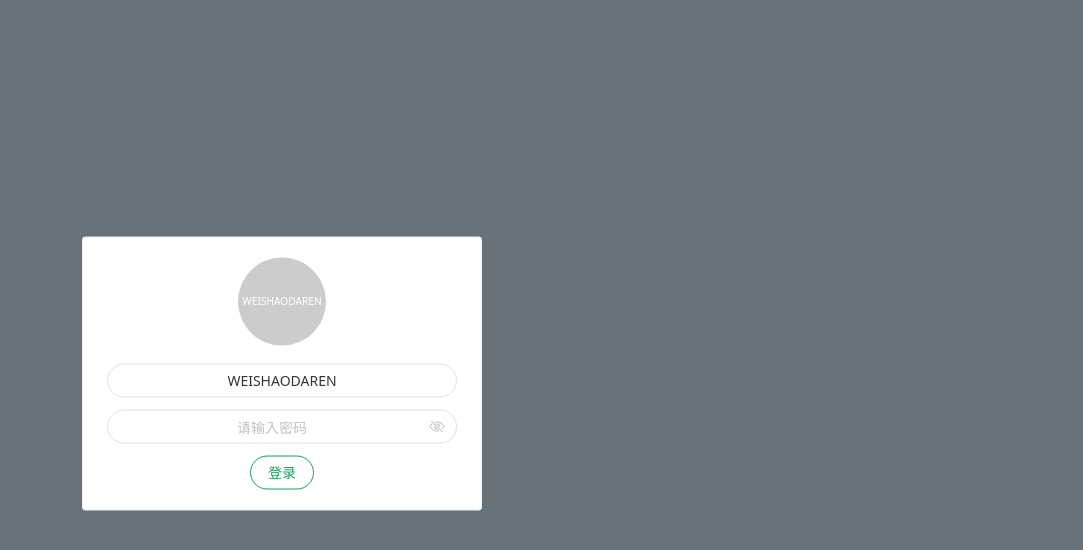
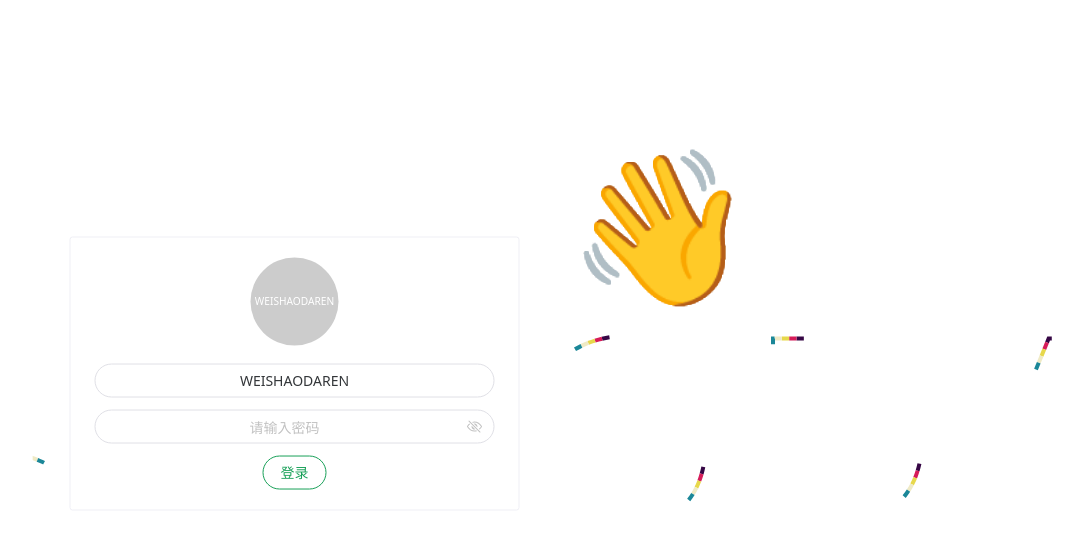
Before and after one commit to Tapiridae/BorderCollie, a Vue app: page /#/login in a window 1280 px wide. Shown: the top 550 px of the page, without its empty margins (74-1157 px from the left). Built offline with nearby package versions, Linux system fonts and the light colour scheme; a small style sheet from the web is missing.

Commit message:
update login

```diff
--- a/src/pages/login.vue
+++ b/src/pages/login.vue
@@ -1,5 +1,24 @@
 <template>
   <div class="login-layout">
+    <div class="login-svg">
+      <svg viewBox="0 0 800 600">
+        <symbol id="s-text">
+          <text text-anchor="middle" x="50%" y="35%" class="text--line">
+            嗨 👋
+          </text>
+          <text text-anchor="middle" x="50%" y="68%" class="text--line2">
+            {{ userName }}
+          </text>
+        </symbol>
+        <g class="g-ants">
+          <use xlink:href="#s-text" class="text-copy"></use>
+          <use xlink:href="#s-text" class="text-copy"></use>
+          <use xlink:href="#s-text" class="text-copy"></use>
+          <use xlink:href="#s-text" class="text-copy"></use>
+          <use xlink:href="#s-text" class="text-copy"></use>
+        </g>
+      </svg>
+    </div>
     <div class="login-card-container">
       <n-card hoverable>
         <n-space vertical size="large">
@@ -41,7 +60,7 @@ export default defineComponent({
 
 <script lang="ts" setup>
 import type { MessageReactive } from 'naive-ui';
-import { defineComponent, onMounted, ref } from 'vue';
+import { defineComponent, ref } from 'vue';
 import { useMessage } from 'naive-ui';
 
 const color = ref('');
@@ -68,14 +87,6 @@ const handleClick2Login = () => {
     message.warning('注意填写完整哦');
   }
 };
-
-onMounted(() => {
-  setInterval(() => {
-    color.value = `rgba(${parseInt(String(Math.random() * 256))},${parseInt(
-      String(Math.random() * 256)
-    )}, ${parseInt(String(Math.random() * 256))} )`;
-  }, 500);
-});
 </script>
 
 <style lang="less" scoped>
@@ -83,14 +94,72 @@ onMounted(() => {
   position: relative;
   widows: 100vw;
   height: 100vh;
-  background-color: v-bind(color);
+
+  .login-svg {
+    background: #000;
+    background-size: 0.12em 100%;
+    font: 16em/1 Arial;
+
+    .text--line {
+      font-size: 0.5em;
+    }
+
+    svg {
+      position: absolute;
+      width: 100%;
+      height: 100%;
+    }
+
+    .text-copy {
+      fill: none;
+      stroke: white;
+      stroke-dasharray: 7% 28%;
+      stroke-width: 3px;
+      -webkit-animation: stroke-offset 9s infinite linear;
+      animation: stroke-offset 9s infinite linear;
+    }
+    .text-copy:nth-child(1) {
+      stroke: #360745;
+      stroke-dashoffset: 7%;
+    }
+    .text-copy:nth-child(2) {
+      stroke: #d61c59;
+      stroke-dashoffset: 14%;
+    }
+    .text-copy:nth-child(3) {
+      stroke: #e7d84b;
+      stroke-dashoffset: 21%;
+    }
+    .text-copy:nth-child(4) {
+      stroke: #efeac5;
+      stroke-dashoffset: 28%;
+    }
+    .text-copy:nth-child(5) {
+      stroke: #1b8798;
+      stroke-dashoffset: 35%;
+    }
+
+    @-webkit-keyframes stroke-offset {
+      50% {
+        stroke-dashoffset: 35%;
+        stroke-dasharray: 0 87.5%;
+      }
+    }
+
+    @keyframes stroke-offset {
+      50% {
+        stroke-dashoffset: 35%;
+        stroke-dasharray: 0 87.5%;
+      }
+    }
+  }
   .login-card-container {
     position: absolute;
     top: 45%;
     left: 20%;
     transform: translate(-25%, -45%);
     text-align: center;
-    width: 400px;
+    width: 450px;
   }
 }
 </style>
```
